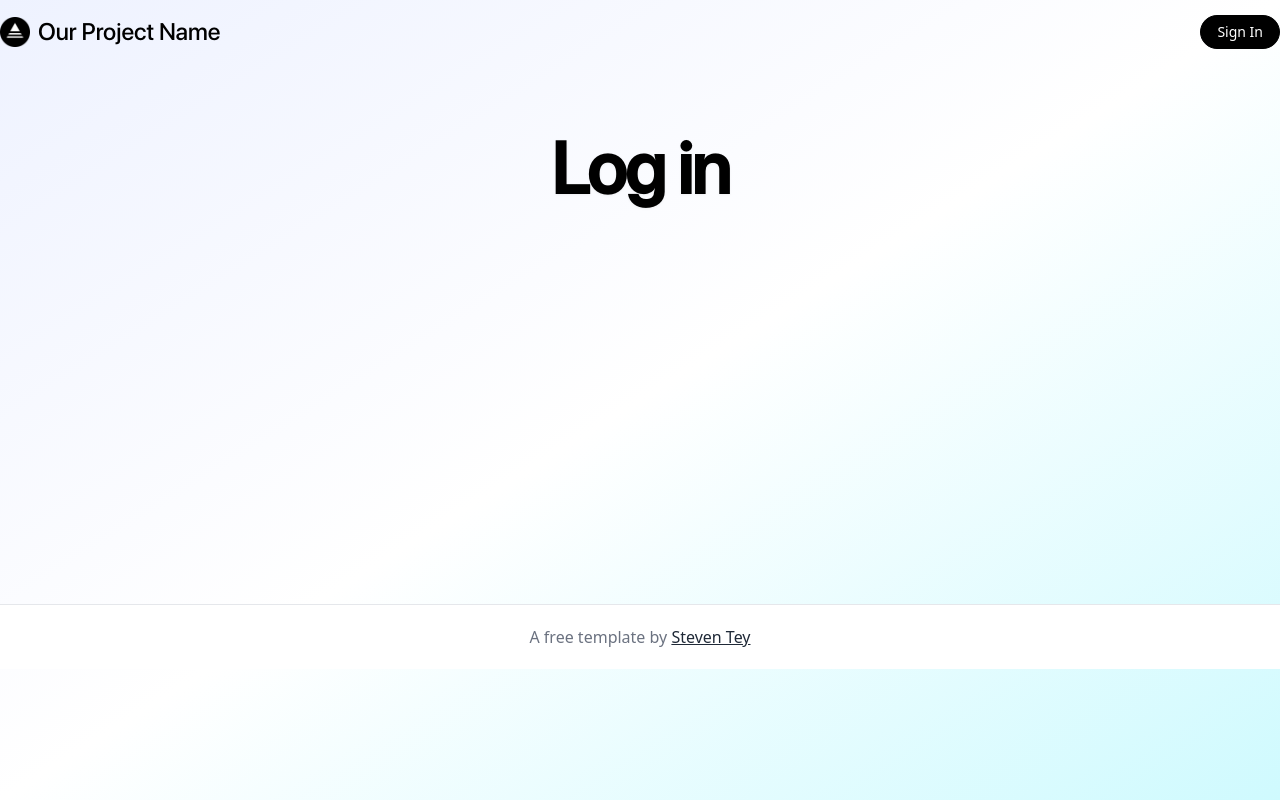
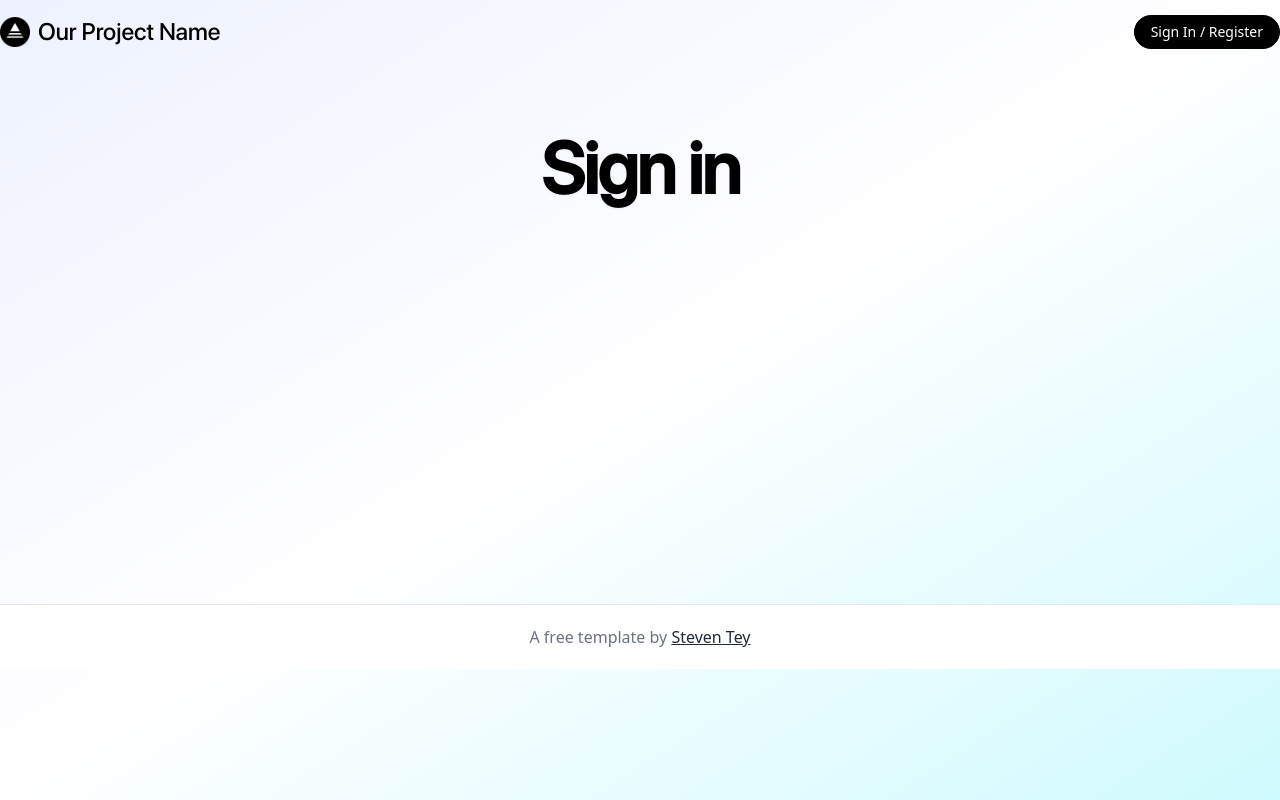
Before and after one commit to is4302/front-end, a Next.js app: page /login in a window 1280 px wide. Built offline with nearby package versions, Linux system fonts and the light colour scheme; no server answers.

Commit message:
minor fixes on sign in and register

```diff
--- a/components/layout/index.tsx
+++ b/components/layout/index.tsx
@@ -50,13 +50,15 @@ export default function Layout({
           <div>
             <AnimatePresence>
               {!session && status !== "loading" ? (
+                <Link href={"/login"}>
                 <motion.button
                   className="rounded-full border border-black bg-black p-1.5 px-4 text-sm text-white transition-all hover:bg-white hover:text-black"
-                  onClick={() => setShowSignInModal(true)}
+                  //onClick={() => setShowSignInModal(true)}
                   {...FADE_IN_ANIMATION_SETTINGS}
                 >
-                  Sign In
+                  Sign In / Register
                 </motion.button>
+                </Link>
               ) : (
                 <UserDropdown />
               )}
--- a/pages/index.tsx
+++ b/pages/index.tsx
@@ -58,17 +58,7 @@ export default function Home() {
           className="mx-auto mt-6 flex items-center justify-center space-x-5"
           variants={FADE_DOWN_ANIMATION_VARIANTS}
         >
-          <Link href="/register">
-          <button className="flex max-w-fit items-center justify-center space-x-2 rounded-full border border-gray-300 bg-white px-5 py-2 text-sm text-gray-600 shadow-md transition-colors hover:border-gray-800">
-            Register
-          </button>
-        </Link>
 
-          <Link href="/login">
-          <button className="flex max-w-fit items-center justify-center space-x-2 rounded-full border border-gray-300 bg-white px-5 py-2 text-sm text-gray-600 shadow-md transition-colors hover:border-gray-800">
-            Login
-          </button>
-        </Link>
 
         <Link href="/appointment">
           <button className="flex max-w-fit items-center justify-center space-x-2 rounded-full border border-gray-300 bg-white px-5 py-2 text-sm text-gray-600 shadow-md transition-colors hover:border-gray-800">
@@ -181,3 +171,16 @@ const features = [
     ),
   },
 ];
+
+
+//<Link href="/register">
+//<button className="flex max-w-fit items-center justify-center space-x-2 rounded-full border border-gray-300 bg-white px-5 py-2 text-sm text-gray-600 shadow-md transition-colors hover:border-gray-800">
+//Register
+//</button>
+//</Link>
+
+//<Link href="/login">
+//<button className="flex max-w-fit items-center justify-center space-x-2 rounded-full border border-gray-300 bg-white px-5 py-2 text-sm text-gray-600 shadow-md transition-colors hover:border-gray-800">
+//Login
+//</button>
+//</Link>
--- a/pages/login.tsx
+++ b/pages/login.tsx
@@ -64,7 +64,7 @@ export default function Login() {
           className="text-center font-display text-4xl font-bold tracking-[-0.02em] text-black drop-shadow-sm md:text-7xl md:leading-[5rem]"
           variants={FADE_DOWN_ANIMATION_VARIANTS}
         >
-          Log in
+          Sign in
         </motion.h1>
 
         <motion.form
```
